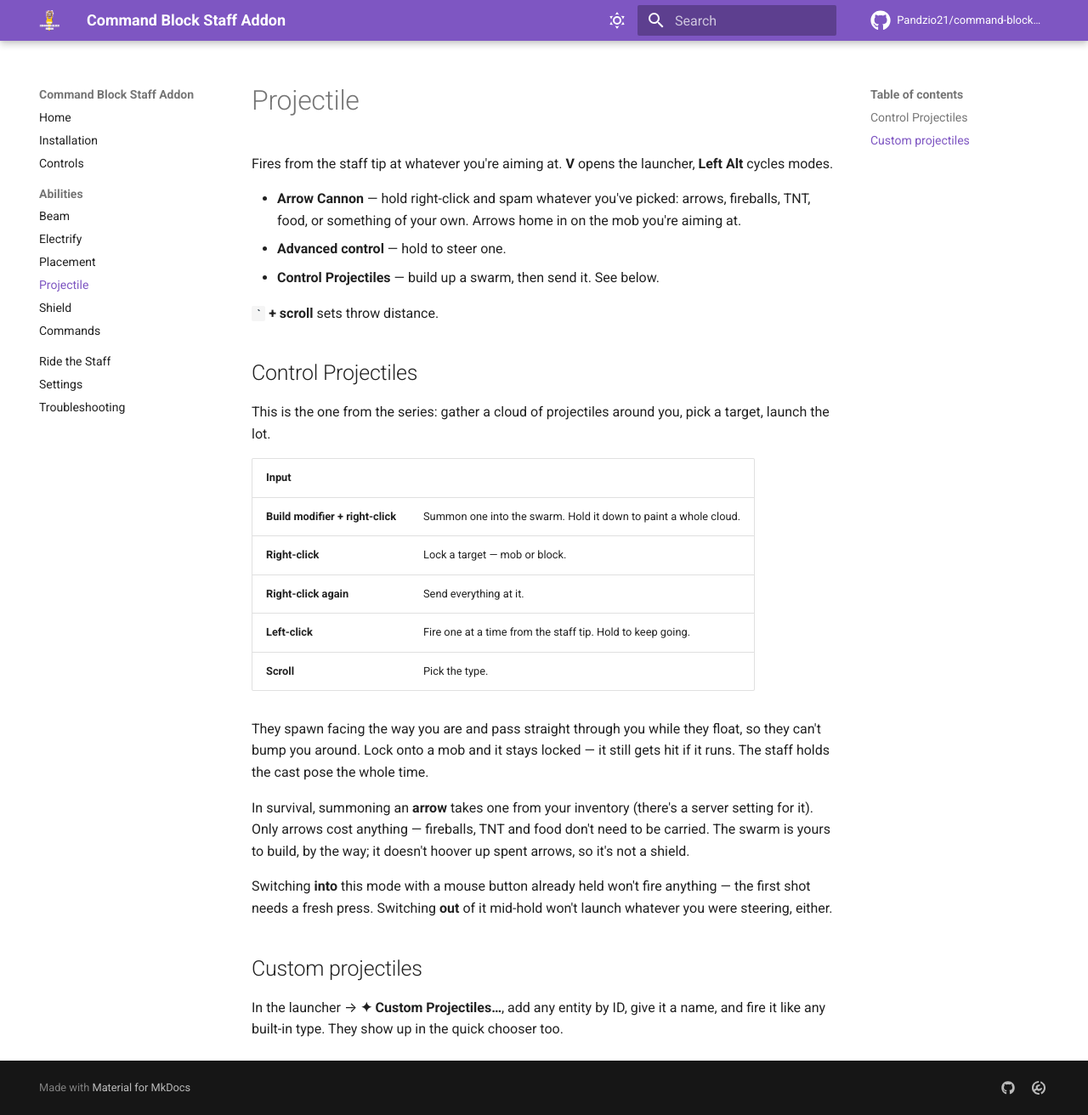
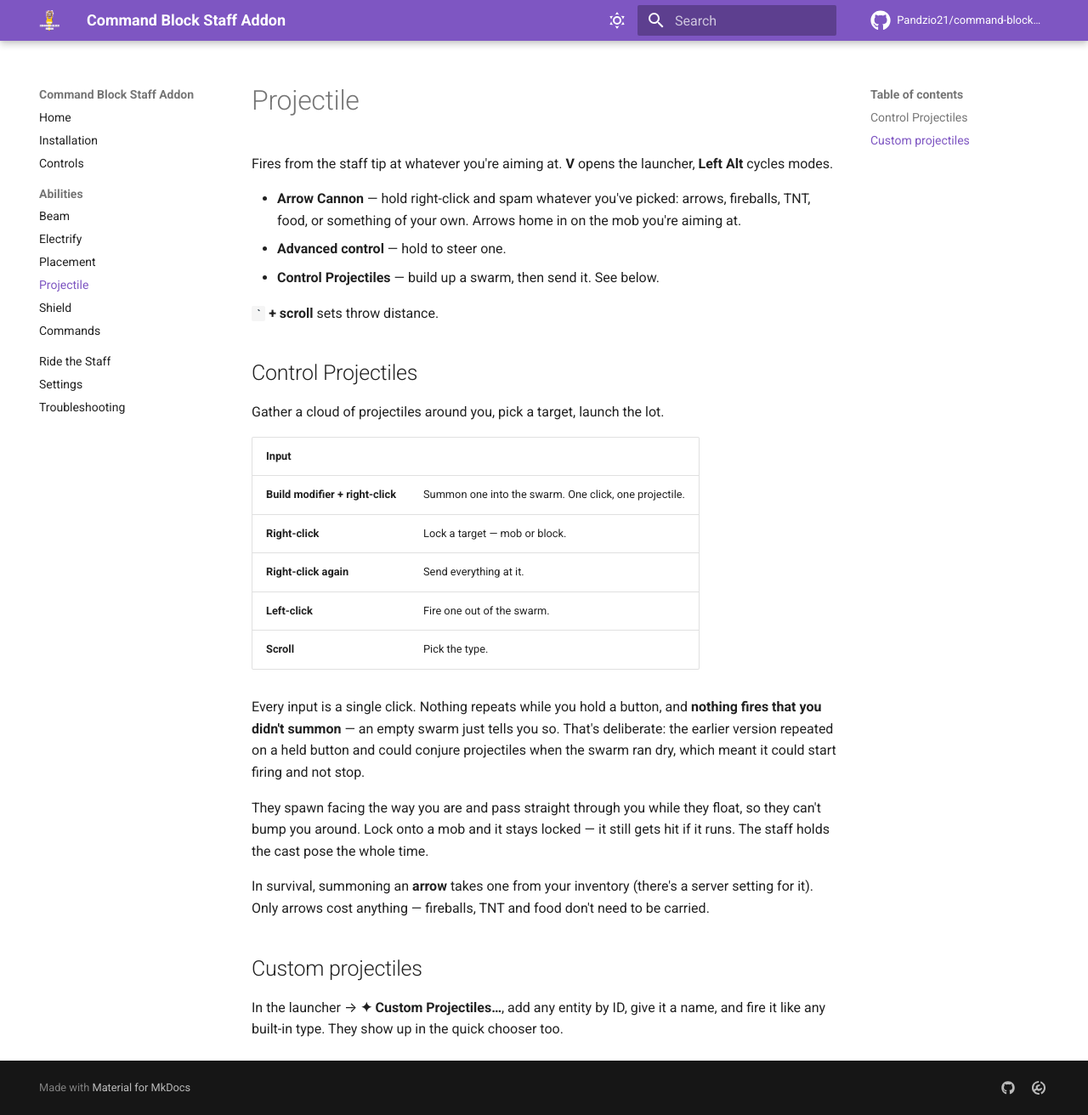
Before and after one commit to Pandzio21/command-block-staff, an MkDocs documentation site: the page built from docs/abilities/projectile.md, in a window 1280 px wide and 1312 px high. Shown: the whole window at 85% size. Built offline with MkDocs 1.6.1 and Material for MkDocs 9.7.7, drawn with Linux system fonts in a browser that asks for light colours; comment, search, counter and statistics services are not loaded.

Commit message:
Control Projectiles: click-driven controls, no hold-repeat

```diff
--- a/docs/abilities/projectile.md
+++ b/docs/abilities/projectile.md
@@ -11,26 +11,27 @@ Fires from the staff tip at whatever you're aiming at. **V** opens the launcher,
 
 ## Control Projectiles
 
-This is the one from the series: gather a cloud of projectiles around you, pick a target, launch the lot.
+Gather a cloud of projectiles around you, pick a target, launch the lot.
 
 | Input | |
 |---|---|
-| **Build modifier + right-click** | Summon one into the swarm. Hold it down to paint a whole cloud. |
+| **Build modifier + right-click** | Summon one into the swarm. One click, one projectile. |
 | **Right-click** | Lock a target — mob or block. |
 | **Right-click again** | Send everything at it. |
-| **Left-click** | Fire one at a time from the staff tip. Hold to keep going. |
+| **Left-click** | Fire one out of the swarm. |
 | **Scroll** | Pick the type. |
+
+Every input is a single click. Nothing repeats while you hold a button, and **nothing fires that you
+didn't summon** — an empty swarm just tells you so. That's deliberate: the earlier version repeated on a
+held button and could conjure projectiles when the swarm ran dry, which meant it could start firing and
+not stop.
 
 They spawn facing the way you are and pass straight through you while they float, so they can't bump you
 around. Lock onto a mob and it stays locked — it still gets hit if it runs. The staff holds the cast pose
 the whole time.
 
 In survival, summoning an **arrow** takes one from your inventory (there's a server setting for it). Only
-arrows cost anything — fireballs, TNT and food don't need to be carried. The swarm is yours to build, by
-the way; it doesn't hoover up spent arrows, so it's not a shield.
-
-Switching **into** this mode with a mouse button already held won't fire anything — the first shot needs a
-fresh press. Switching **out** of it mid-hold won't launch whatever you were steering, either.
+arrows cost anything — fireballs, TNT and food don't need to be carried.
 
 ## Custom projectiles
 
```
